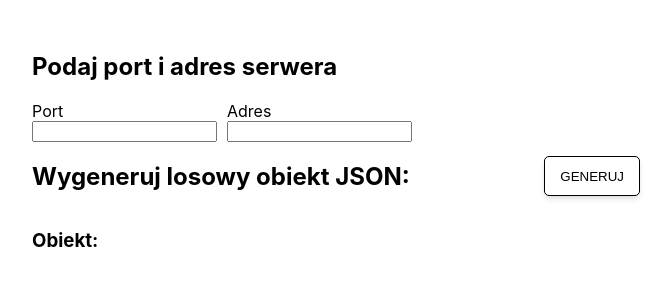
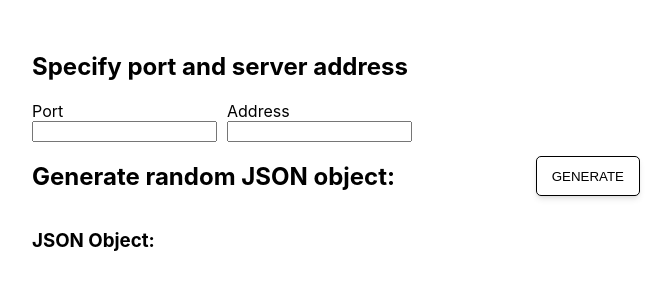
Before and after one commit to Glazinski/ts-tcp-client, an Electron app: page src/index.html in a window 800 px wide. Shown: the whole page, without its empty margins (64-735 px from the left). Drawn offline with Linux system fonts and the light colour scheme; no server answers.

Commit message:
Update index.html and README

```diff
--- a/src/index.html
+++ b/src/index.html
@@ -1,38 +1,37 @@
 <!DOCTYPE html>
 <html>
+
 <head>
     <meta charset="UTF-8" />
-        <title>Hello World!</title>
+    <title>TCP Random JSON object generator</title>
     <link rel="stylesheet" href="index.css" />
 </head>
+
 <body>
     <section class="server-section">
-            <h2>Podaj port i adres serwera</h2>
+        <h2>Specify port and server address</h2>
         <div style="display: flex">
             <div class="form-group" style="margin-right: 10px">
                 <label for="port">Port</label>
                 <input id="port" class="port-input" type="text" />
             </div>
             <div class="form-group">
-                    <label for="address">Adres</label>
-                    <input
-                        id="address"
-                        class="form-group address-input"
-                        type="text"
-                    />
+                <label for="address">Address</label>
+                <input id="address" class="form-group address-input" type="text" />
             </div>
         </div>
     </section>
     <section class="form-section">
-            <h2>Wygeneruj losowy obiekt JSON:</h2>
-            <button class="btn generate-btn">generuj</button>
+        <h2>Generate random JSON object:</h2>
+        <button class="btn generate-btn">generate</button>
     </section>
     <section class="size-section"></section>
     <section class="result-section">
-            <h3>Obiekt:</h3>
+        <h3>JSON Object:</h3>
     </section>
     <script>
         require('../dist/renderer.js');
     </script>
 </body>
+
 </html>
```
Also changed, not shown: README.md. Lines whose indentation alone changed are shown as unchanged.
